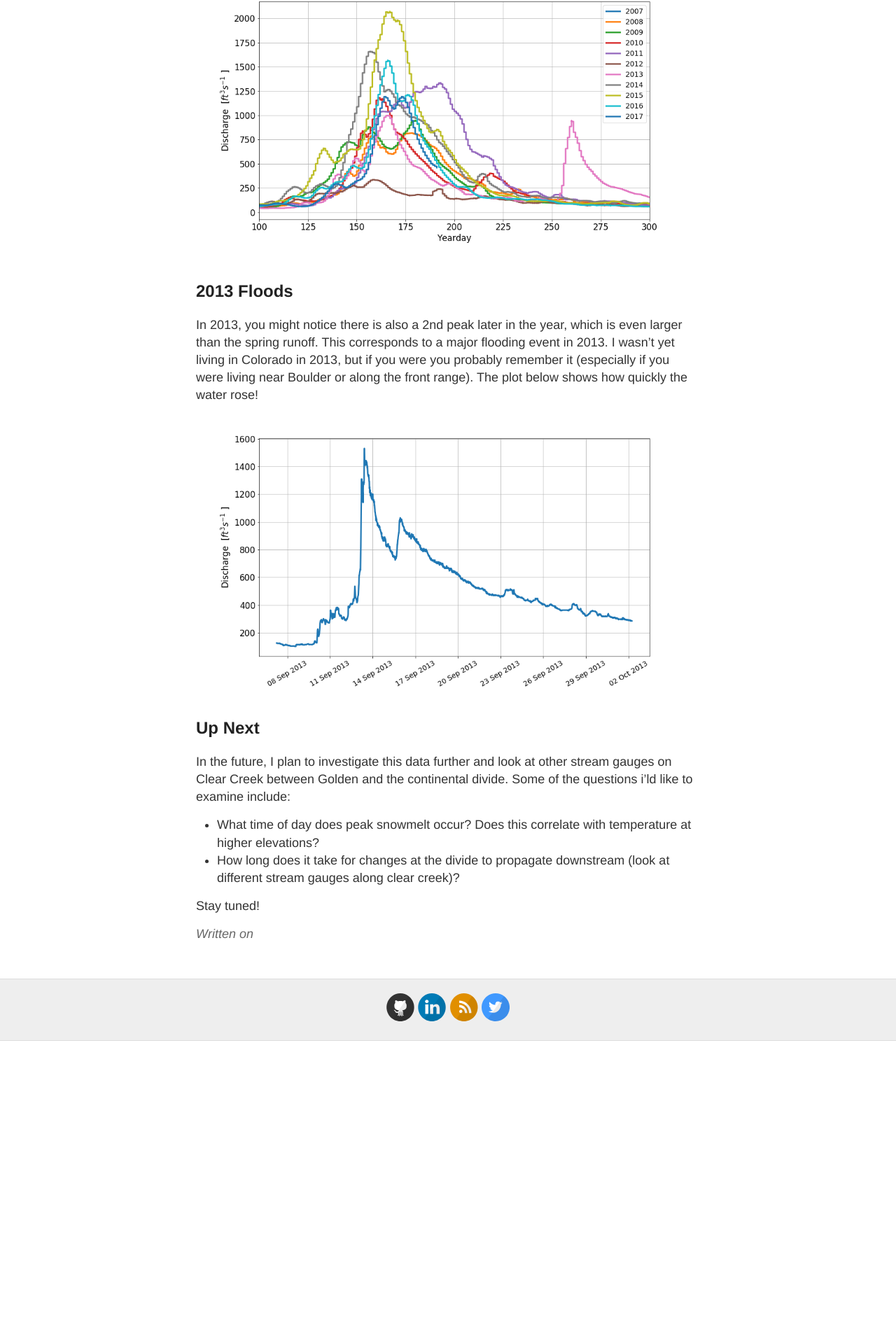
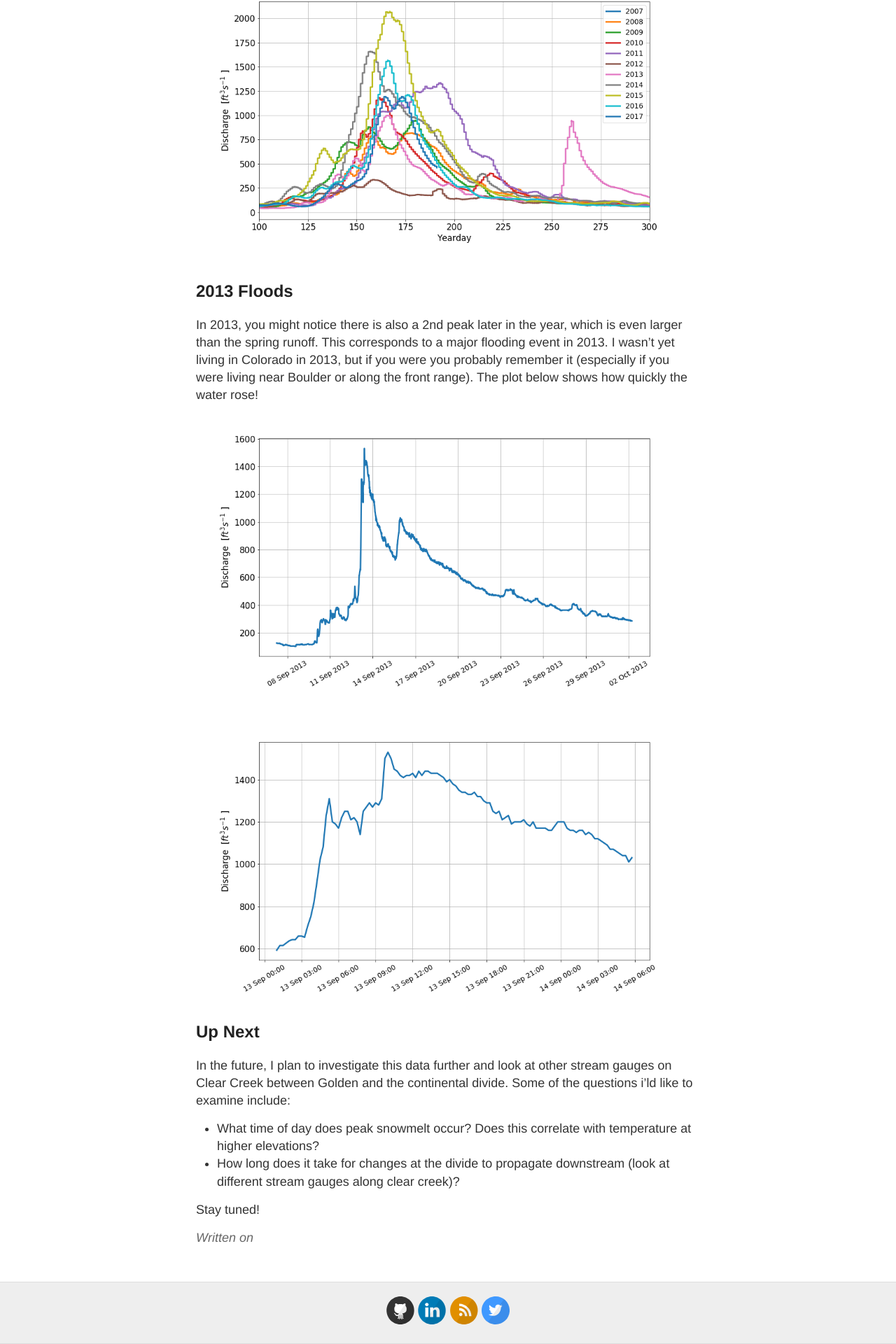
Before and after one commit to andypicke/andypicke.github.io, a Jekyll site: the page built from 2017-10-25-clear-creek.md, in a window 1280 px wide. Shown: the part 3669-5589 px from the top of the page at 70% size. Built offline with Jekyll 4.4.1, drawn with Linux system fonts in a browser that asks for light colours; comment, search, counter and statistics services are not loaded; before the commit the page ends 5156 px from its top, so only the background shows below that.

Commit message:
add zoom in of 2013 flood

```diff
--- a/2017-10-25-clear-creek.md
+++ b/2017-10-25-clear-creek.md
@@ -62,6 +62,8 @@ I also wondered if there was any sort of trend with peak runoff occurring earlie
 In 2013, you might notice there is also a 2nd peak later in the year, which is even larger than the spring runoff. This corresponds to a major flooding event in 2013. I wasn't yet living in Colorado in 2013, but if you were you probably remember it (especially if you were living near Boulder or along the front range). The plot below shows how quickly the water rose!
 ![IDischarge measured at Golden USGS stream gauge on Clear Creek during the 2013 floods. ](/images/clearcreek/2013Flood_golden.png)
 
+![IDischarge measured at Golden USGS stream gauge on Clear Creek during the 2013 floods. ](/images/clearcreek/2013Flood_golden_zoom.png)
+
 
 ## Up Next
 
```
